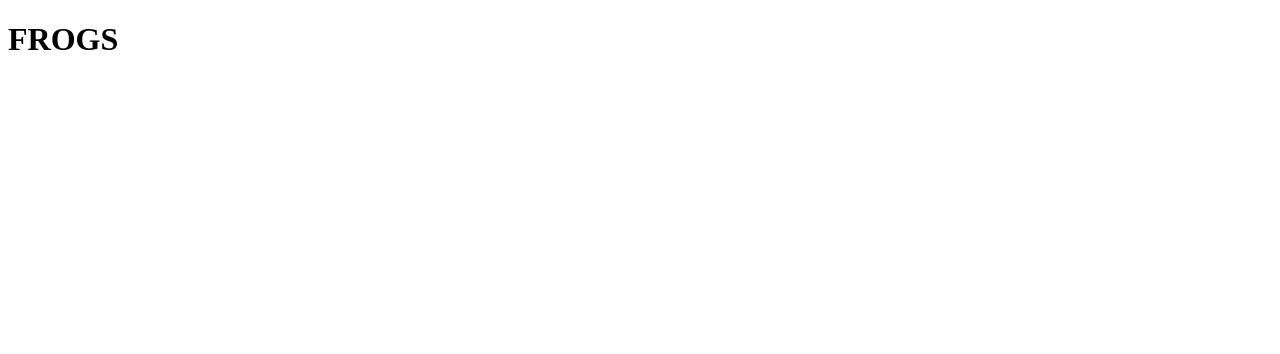
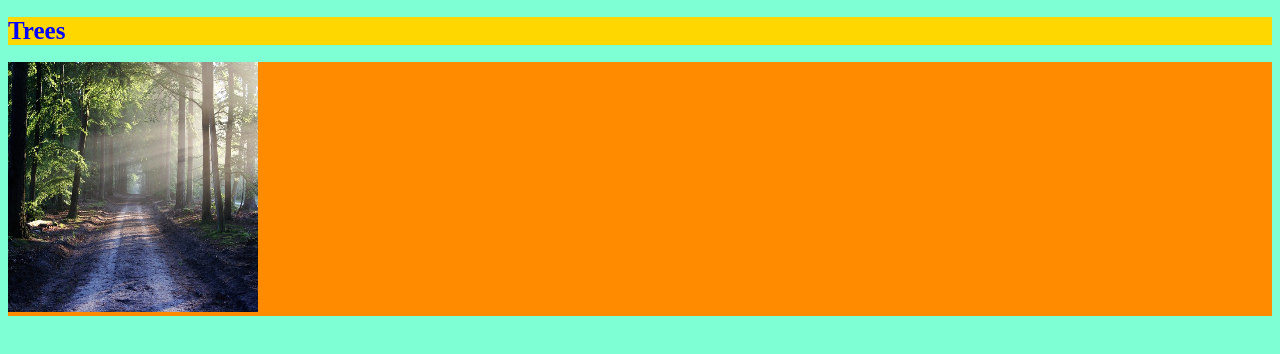
Before and after one commit to manwinder768/ManwinderSingh.github.io, a plain HTML site: page theme/index.html in a window 1280 px wide. Drawn offline with Linux system fonts and the light colour scheme.

Commit message:
modified

```diff
--- a/theme/index.html
+++ b/theme/index.html
@@ -4,9 +4,18 @@
     <meta charset="UTF-8">
     <meta name="viewport" content="width=device-width, initial-scale=1.0">
     <meta http-equiv="X-UA-Compatible" content="ie=edge">
-    <title>Document</title>
+    <title>Nature</title>
+    <link href="../styles/styles.css" rel="stylesheet">
 </head>
 <body>
-    <h1> FROGS</h1>
+ <header>
+ <h1>Trees</h1>
+ </header>
+<main>
+        <img class="fit-picture"
+        src="../images/the-road-815297_640.jpg"
+        alt="dawn">
+</main>
+
 </body>
 </html>
```
Also changed, not shown: assignments/download-image.html (+1 -1 lines), index.html (+6 -6 lines), images/the-road-815297_640.jpg (added).
